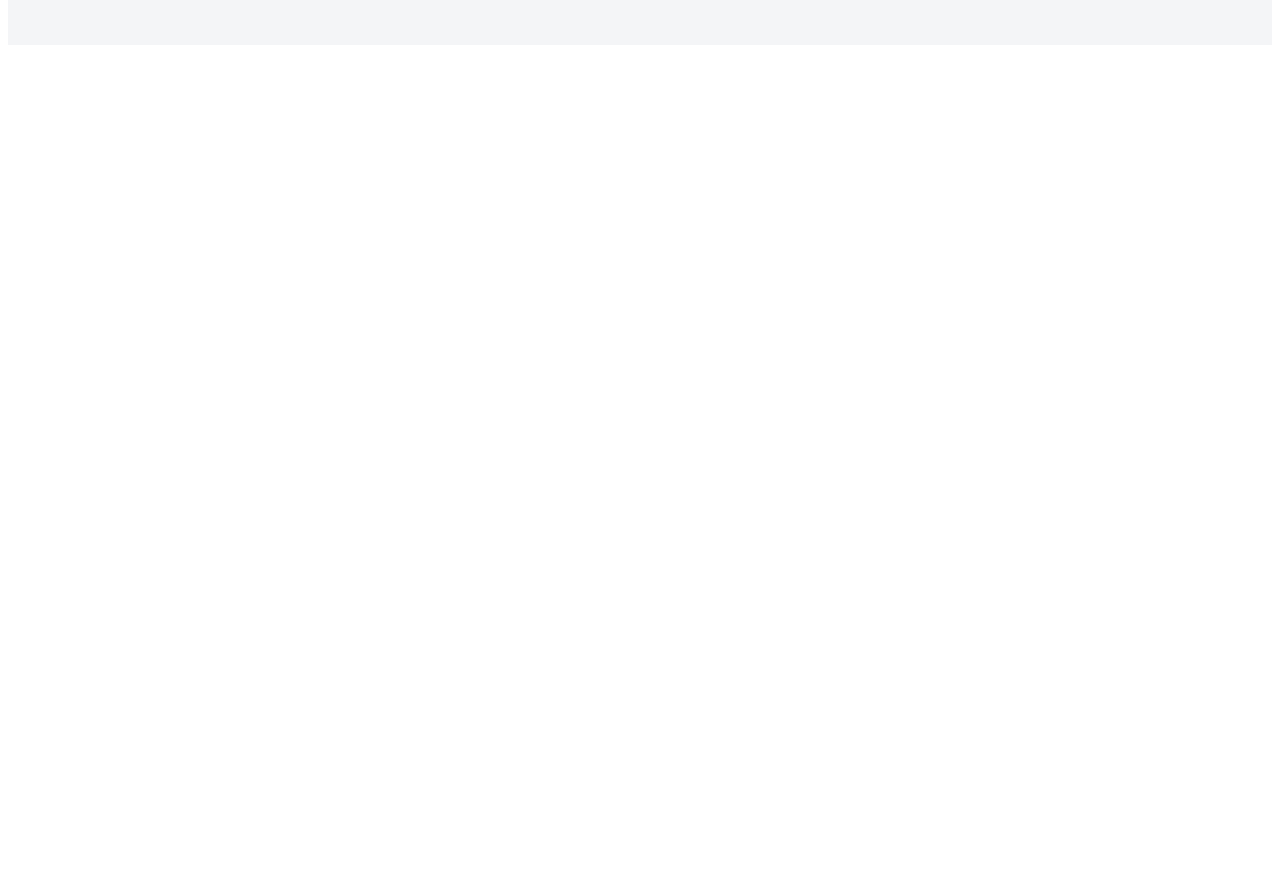
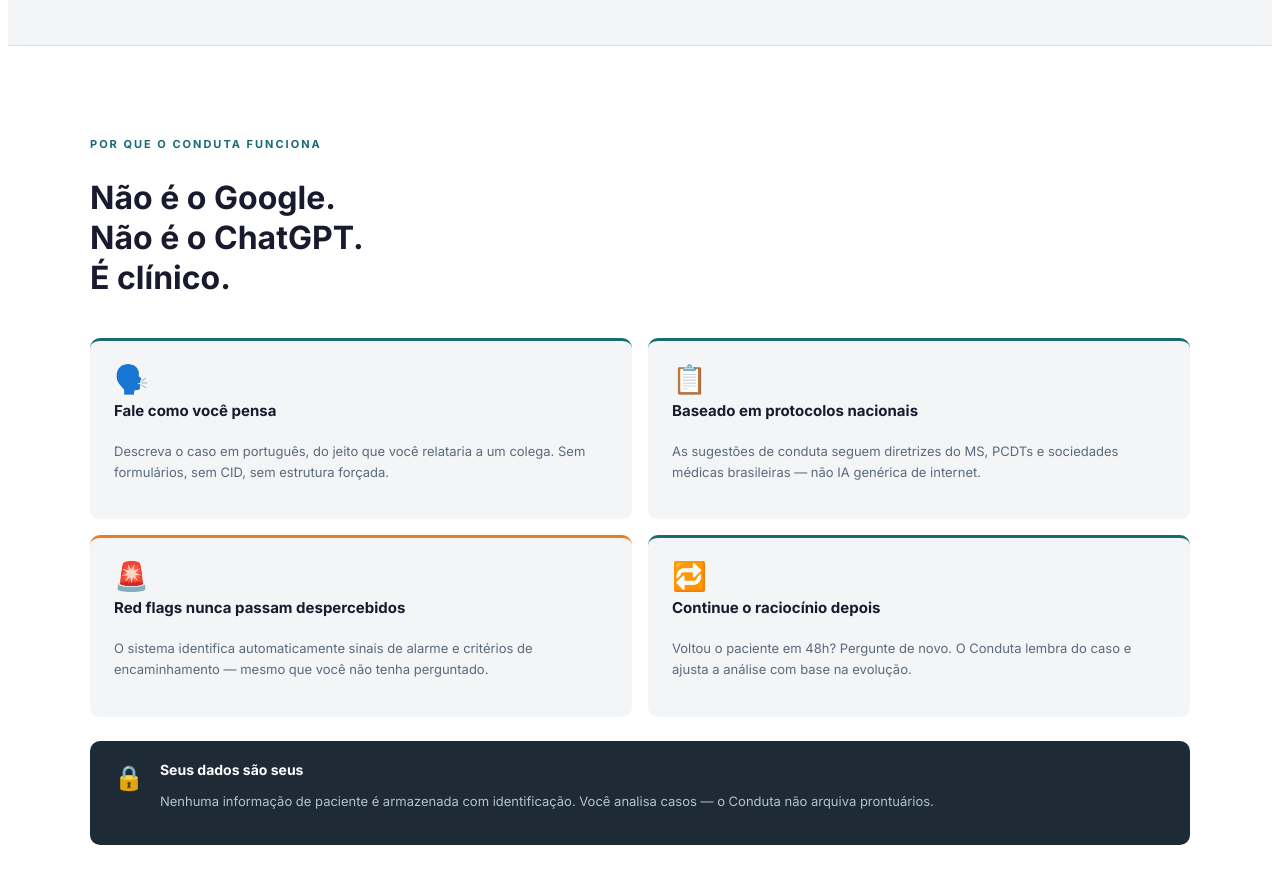
Before and after one commit to victorjordan95/conduta, a React (Vite) app in the folder conduta/frontend/: page / in a window 1280 px wide. Shown: the part 2400-3283 px from the top of the page. Before the commit the page ends 2453 px from the top, so only its background shows below. Built offline with nearby package versions, Linux system fonts and the light colour scheme; no server answers; the HTML template or start-up script is replaced by a standard one.

Commit message:
feat: seção features da landing page

```diff
--- /dev/null
+++ b/conduta/frontend/src/components/landing/FeaturesSection.jsx
@@ -0,0 +1,67 @@
+// frontend/src/components/landing/FeaturesSection.jsx
+import styles from './FeaturesSection.module.scss';
+import shared from './landing.module.scss';
+
+const FEATURES = [
+  {
+    emoji: '🗣️',
+    titulo: 'Fale como você pensa',
+    descricao: 'Descreva o caso em português, do jeito que você relataria a um colega. Sem formulários, sem CID, sem estrutura forçada.',
+    destaque: false,
+  },
+  {
+    emoji: '📋',
+    titulo: 'Baseado em protocolos nacionais',
+    descricao: 'As sugestões de conduta seguem diretrizes do MS, PCDTs e sociedades médicas brasileiras — não IA genérica de internet.',
+    destaque: false,
+  },
+  {
+    emoji: '🚨',
+    titulo: 'Red flags nunca passam despercebidos',
+    descricao: 'O sistema identifica automaticamente sinais de alarme e critérios de encaminhamento — mesmo que você não tenha perguntado.',
+    destaque: true,
+  },
+  {
+    emoji: '🔁',
+    titulo: 'Continue o raciocínio depois',
+    descricao: 'Voltou o paciente em 48h? Pergunte de novo. O Conduta lembra do caso e ajusta a análise com base na evolução.',
+    destaque: false,
+  },
+];
+
+export default function FeaturesSection() {
+  return (
+    <section className={styles.section}>
+      <div className={shared.section}>
+        <p className={shared.sectionLabel}>Por que o Conduta funciona</p>
+        <h2 className={shared.sectionTitle}>
+          Não é o Google.<br />Não é o ChatGPT.<br />É clínico.
+        </h2>
+
+        <div className={styles.grid}>
+          {FEATURES.map((f) => (
+            <div
+              key={f.titulo}
+              className={`${styles.card} ${f.destaque ? styles.destaque : ''}`}
+            >
+              <span className={styles.emoji}>{f.emoji}</span>
+              <strong className={styles.cardTitulo}>{f.titulo}</strong>
+              <p className={styles.cardDesc}>{f.descricao}</p>
+            </div>
+          ))}
+        </div>
+
+        <div className={styles.privacidade}>
+          <span className={styles.privIcon}>🔒</span>
+          <div>
+            <strong>Seus dados são seus</strong>
+            <p>
+              Nenhuma informação de paciente é armazenada com identificação. Você
+              analisa casos — o Conduta não arquiva prontuários.
+            </p>
+          </div>
+        </div>
+      </div>
+    </section>
+  );
+}
--- /dev/null
+++ b/conduta/frontend/src/components/landing/FeaturesSection.module.scss
@@ -0,0 +1,80 @@
+// frontend/src/components/landing/FeaturesSection.module.scss
+@use '../../styles/variables' as *;
+
+.section {
+  background: $color-surface;
+  border-top: 1px solid $color-border;
+}
+
+.grid {
+  display: grid;
+  grid-template-columns: 1fr 1fr;
+  gap: 16px;
+  margin-top: 40px;
+  margin-bottom: 24px;
+
+  @media (max-width: 640px) {
+    grid-template-columns: 1fr;
+  }
+}
+
+.card {
+  background: $color-bg;
+  border-radius: 10px;
+  padding: 24px;
+  border-top: 3px solid $color-accent;
+  display: flex;
+  flex-direction: column;
+  gap: 8px;
+}
+
+.destaque {
+  border-top-color: $color-warning;
+}
+
+.emoji {
+  font-size: 28px;
+  line-height: 1;
+}
+
+.cardTitulo {
+  font-size: 15px;
+  font-weight: 700;
+  color: $color-text-primary;
+}
+
+.cardDesc {
+  font-size: 13px;
+  color: $color-text-secondary;
+  line-height: 1.6;
+}
+
+.privacidade {
+  background: $color-sidebar;
+  border-radius: 10px;
+  padding: 20px 24px;
+  display: flex;
+  align-items: flex-start;
+  gap: 16px;
+  margin-top: 8px;
+
+  strong {
+    font-size: 14px;
+    font-weight: 700;
+    color: white;
+    display: block;
+    margin-bottom: 4px;
+  }
+
+  p {
+    font-size: 13px;
+    color: $color-text-sidebar;
+    line-height: 1.6;
+  }
+}
+
+.privIcon {
+  font-size: 24px;
+  flex-shrink: 0;
+  margin-top: 2px;
+}
--- a/conduta/frontend/src/pages/LandingPage.jsx
+++ b/conduta/frontend/src/pages/LandingPage.jsx
@@ -3,6 +3,7 @@
 import HeroSection from '../components/landing/HeroSection';
 import DorSection from '../components/landing/DorSection';
 import DemoSection from '../components/landing/DemoSection';
+import FeaturesSection from '../components/landing/FeaturesSection';
 
 export default function LandingPage() {
   return (
@@ -11,6 +12,7 @@
       <HeroSection />
       <DorSection />
       <DemoSection />
+      <FeaturesSection />
     </div>
   );
 }
```
